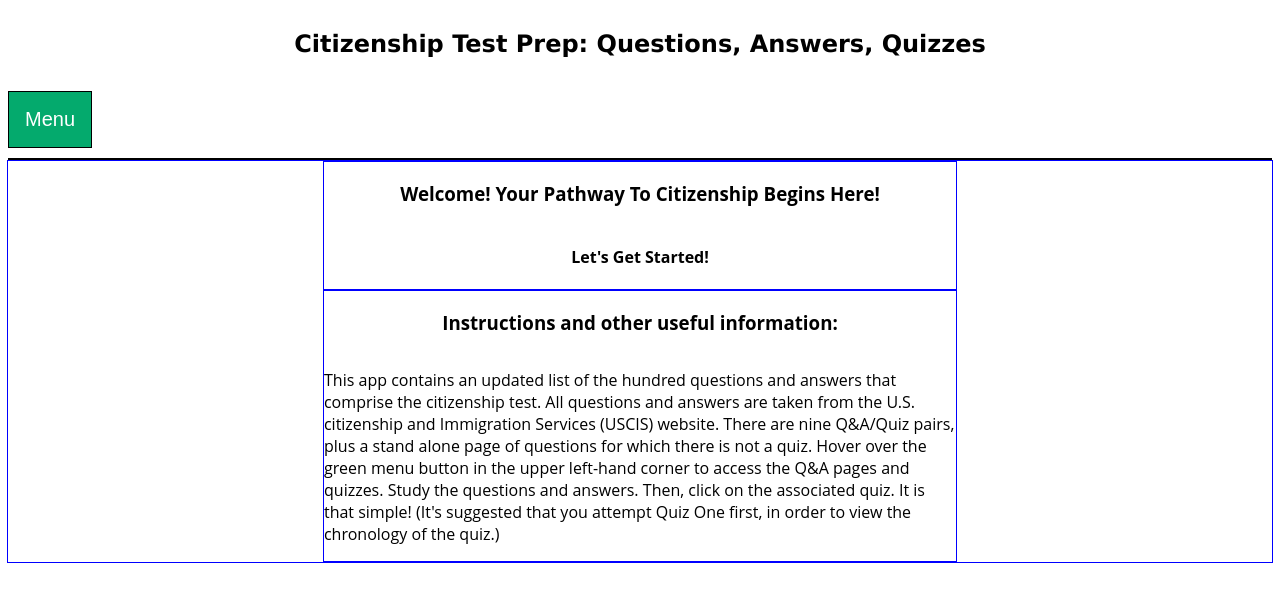
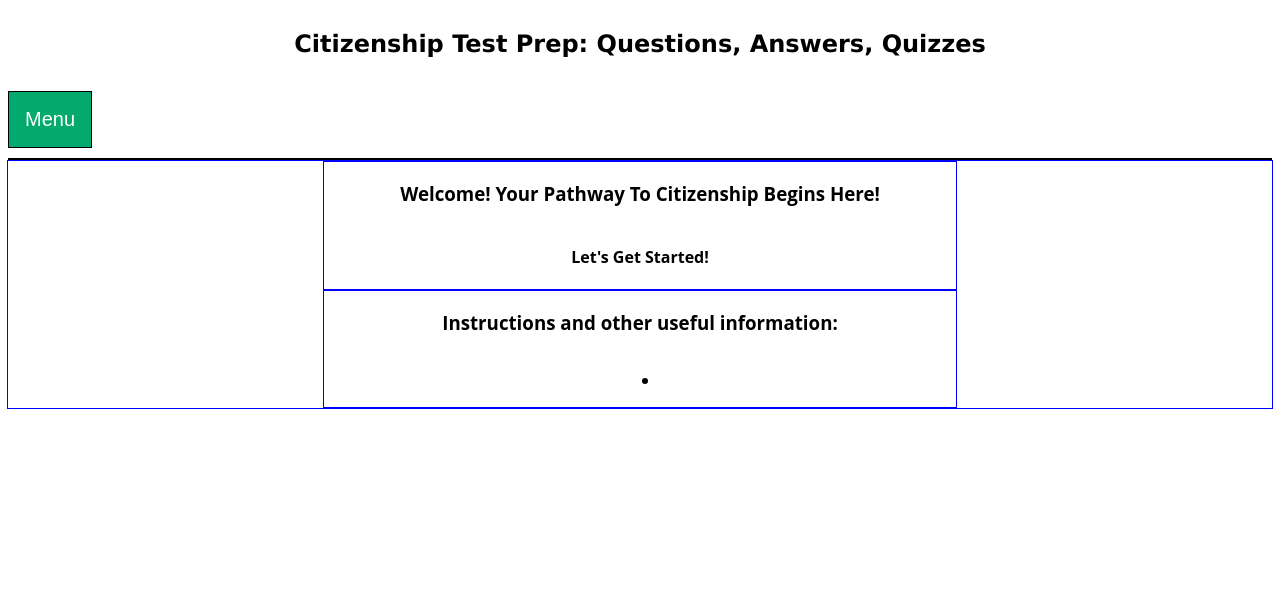
Before and after one commit to mmaustin/citizenship-questions-answers, a React (Create React App) app in the folder citizenship-frontend/: page / in a window 1280 px wide. Shown: the top 602 px of the page. Built offline with nearby package versions, Linux system fonts and the light colour scheme.

Commit message:
added ul/li elements and class/id's to instructions container

```diff
--- a/citizenship-frontend/src/features/homePage/HomePage.js
+++ b/citizenship-frontend/src/features/homePage/HomePage.js
@@ -9,15 +9,10 @@ export const HomePage = () => {
                 </h4>
             </div>
             <div id='home-instructions'>
-                <h3>Instructions and other useful information:</h3>
-                <p>This app contains an updated list of the hundred questions and answers that comprise
-                    the citizenship test. All questions and answers are taken from the U.S. citizenship
-                    and Immigration Services (USCIS) website. There are nine Q&A/Quiz pairs, plus a stand
-                    alone page of questions for which there is not a quiz. Hover over the green menu button
-                    in the upper left-hand corner to access the Q&A pages and quizzes. Study the questions
-                    and answers. Then, click on the associated quiz. It is that simple! (It's suggested that
-                    you attempt Quiz One first, in order to view the chronology of the quiz.)
-                </p>
+                <h3 id='home-banner'>Instructions and other useful information:</h3>
+                <ul id='unordered-list'>
+                    <li class='list-items'></li>
+                </ul>
 
             </div>
         </div>
```
